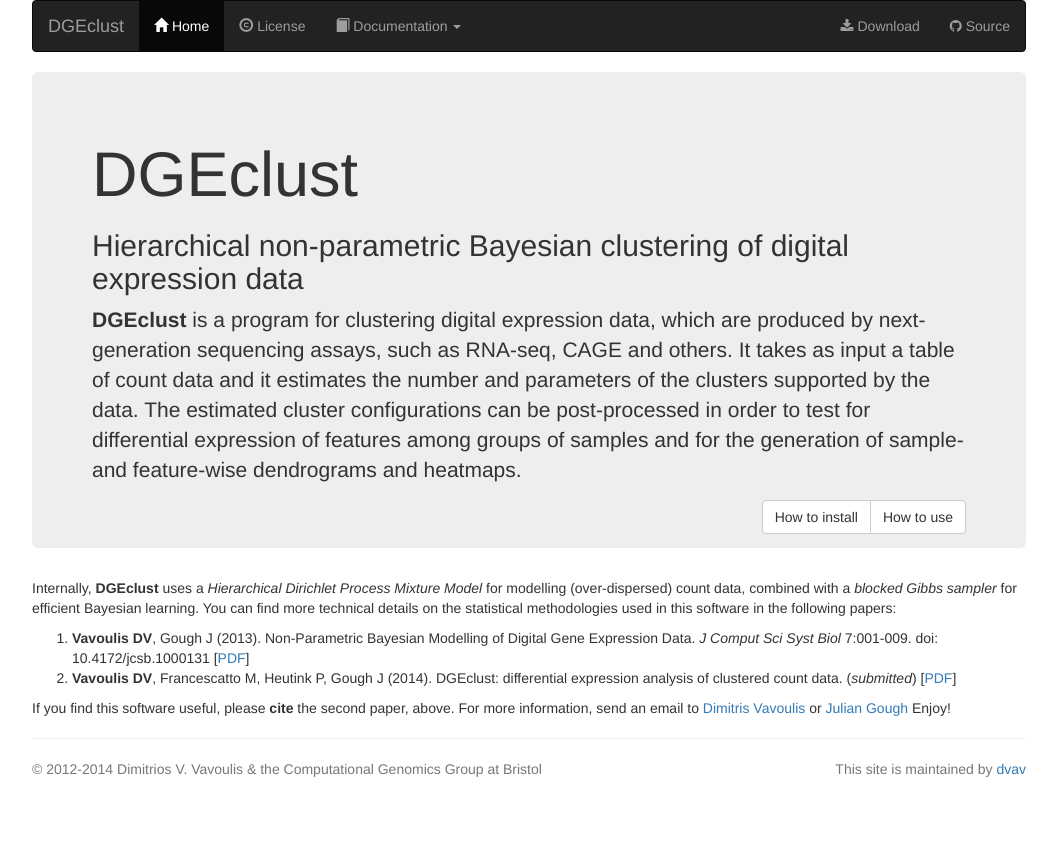
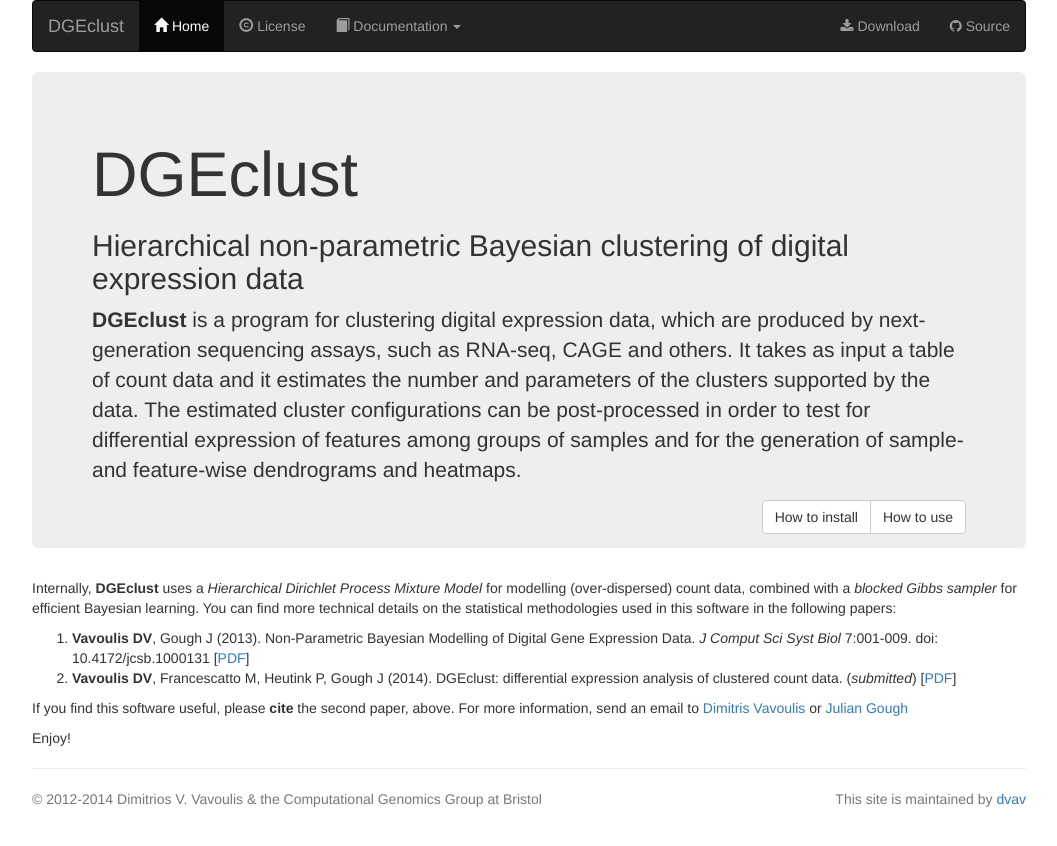
Before and after one commit to dvav/dgeclust, a Jekyll site: the page built from index.html, in a window 1280 px wide. Shown: the top 846 px of the page, without its empty margins (111-1168 px from the left). Built offline with Jekyll 4.4.1, drawn with Linux system fonts in a browser that asks for light colours; nearby versions of some CDN libraries; Markdown is read by kramdown in place of the engine named in the settings.

Commit message:
Inserted some <p> tags

```diff
--- a/index.html
+++ b/index.html
@@ -37,10 +37,10 @@ in the following papers: </p>
 	expression analysis of clustered count data. (<em>submitted</em>) [<a href="http://arxiv.org/pdf/1405.0723v1.pdf">PDF</a>]</li>
 </ol>
 
-If you find this software useful, please <strong>cite</strong> the second paper, above.
+<p>If you find this software useful, please <strong>cite</strong> the second paper, above.
 For more information, send an email to <a href="mailto:{{ site.data.people.me.email }}">Dimitris Vavoulis</a> or
-<a href="mailto:{{ site.data.people.julian.email }}">Julian Gough</a>
+<a href="mailto:{{ site.data.people.julian.email }}">Julian Gough</a></p>
 
-Enjoy!
+<p>Enjoy!</p>
 
 {% include footer.html %}
```
